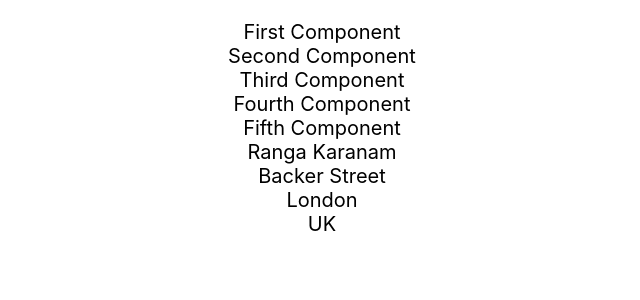
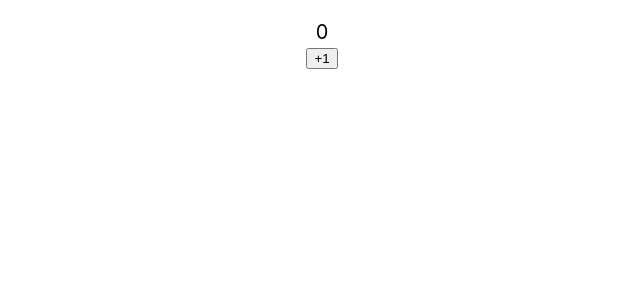
Before and after one commit to kabgig/todo-react-app, a React (Create React App) app: page / in a window 1280 px wide. Shown: the top 300 px of the page, without its empty margins (318-958 px from the left). Built offline with nearby package versions, Linux system fonts and the light colour scheme.

Commit message:
Getting Started with React Application - Counter

```diff
--- a/src/App.js
+++ b/src/App.js
@@ -1,11 +1,11 @@
 import './App.css';
-import LearningComponents from './components/learning-examples/LearningComponents';
+import Counter from './components/counter/Counter.jsx';
 
 
 function App() {
   return (
     <div className="App">
-      <LearningComponents/>
+      <Counter/>
     </div>
   );
 }
--- /dev/null
+++ b/src/components/counter/Counter.jsx
@@ -0,0 +1,15 @@
+export default function Counter() {
+
+    function incrementCounterFunction() {
+        console.log('Increment clicked')
+    }
+
+    return (
+        <div className="Counter">
+            <span className="count">0</span>
+            <div>
+                <button className="counterButton" onClick={incrementCounterFunction}>+1</button>
+            </div>
+        </div>
+    )
+}
```
